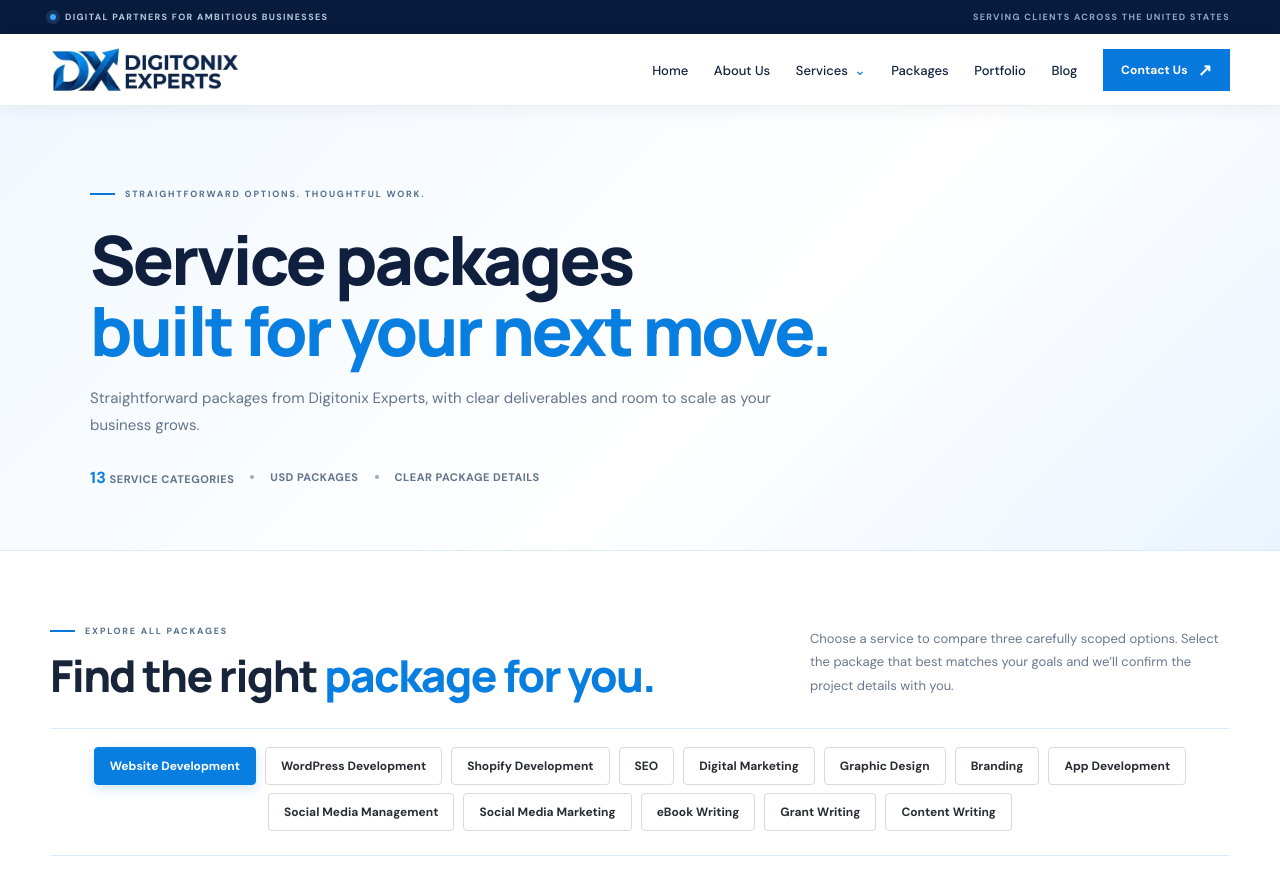
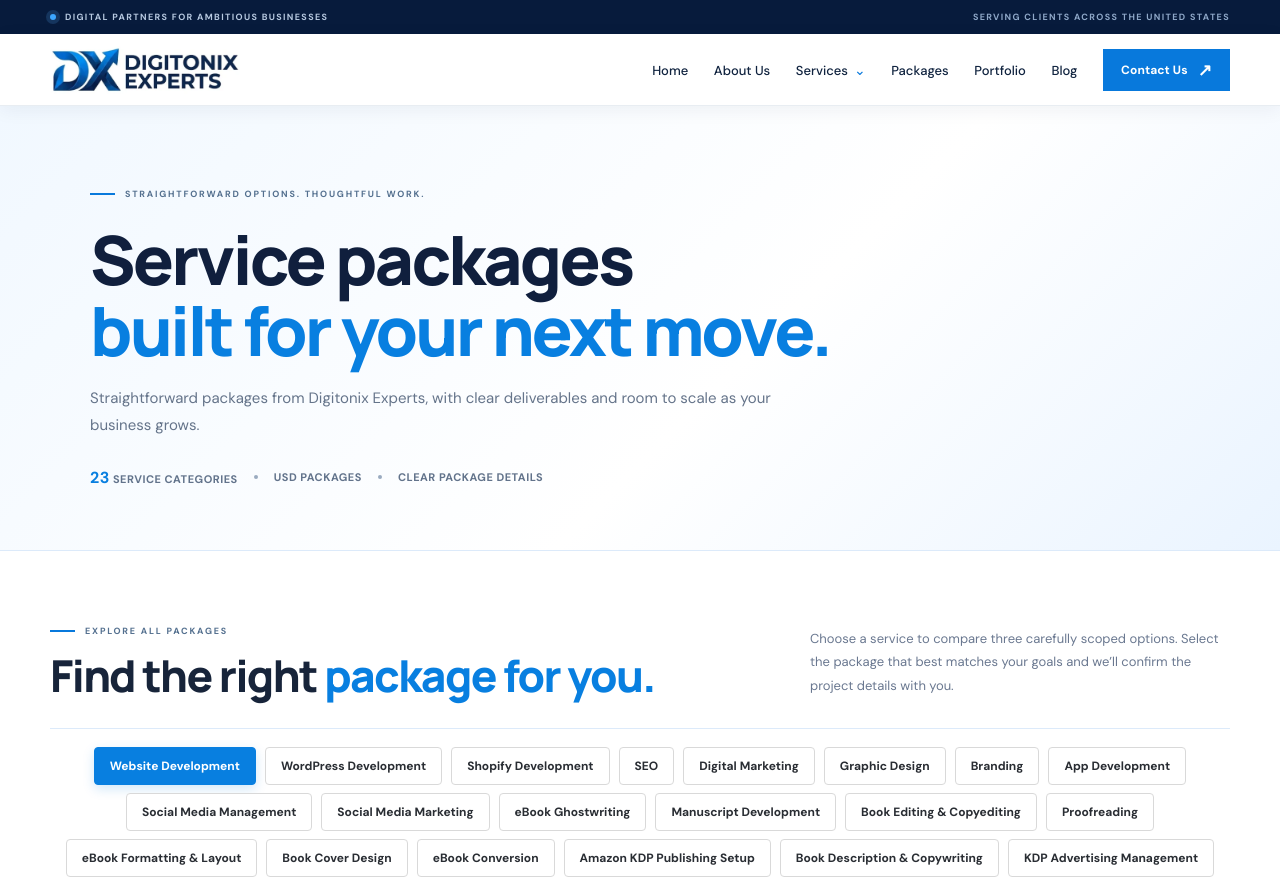
Before and after one commit to digitonixexperts/Digitonix-Experts, a Next.js app: page /packages in a window 1280 px wide. Shown: the top 883 px of the page. Built offline with nearby package versions, Linux system fonts and the light colour scheme.

Commit message:
Split eBook services into dedicated specialist packages

```diff
--- a/app/packages/page.tsx
+++ b/app/packages/page.tsx
@@ -48,10 +48,17 @@ const categories: Category[] = [
 {name:"Campaign Starter",price:"$399",cadence:"/ month",features:["One social ad platform","Campaign and audience research","Campaign setup","Up to 2 ad creative concepts","Pixel or tracking guidance","Weekly optimization checks","Monthly results report","Ad spend billed separately"]},
 {name:"Campaign Growth",price:"$799",cadence:"/ month",featured:true,features:["Up to 2 social ad platforms","Campaign funnel planning","Up to 4 ad creative concepts","Audience and retargeting setup","Conversion tracking guidance","Ongoing campaign optimization","A/B creative testing","Monthly performance review","Ad spend billed separately"]},
 {name:"Campaign Scale",price:"$1,499",cadence:"/ month",features:["Up to 3 social ad platforms","Multi-campaign strategy and management","Up to 8 ad creative variations","Advanced audience segmentation","Retargeting and lookalike strategy","Conversion tracking review","A/B testing and budget recommendations","Weekly optimization and monthly strategy call","Ad spend billed separately"]}]},
-{ name:"eBook Writing",note:"Well-structured digital books that communicate your expertise and ideas.",plans:[
-{name:"eBook Essentials",price:"$249",features:["Up to 3,000 words","Topic and outline development","Original writing and editing","Basic formatting for digital reading","One title and subtitle suggestion","2 revision rounds","Final editable document"]},
-{name:"eBook Professional",price:"$599",featured:true,features:["Up to 7,500 words","Research and detailed outline","Original chapter-by-chapter writing","Proofreading and editing","Clickable contents page","Basic eBook formatting","Cover concept direction","3 revision rounds"]},
-{name:"eBook Complete",price:"$1,099",features:["Up to 15,000 words","Topic research and content strategy","Original writing and structural editing","Proofreading and fact-check pass","Professional eBook layout","Cover design","EPUB and PDF-ready files","3 revision rounds"]}]},
+{ name:"eBook Ghostwriting",note:"Original book manuscripts written in your voice from your ideas, notes, interviews or outline.",plans:[{name:"Ghostwriting Starter",price:"$499",features:["Up to 3,000 original words","Discovery questionnaire and voice direction","Chapter outline before drafting","One revision round","Editable Word or Google Docs file"]},{name:"Ghostwriting Professional",price:"$1,299",featured:true,features:["Up to 8,000 original words","Research and structured chapter outline","Voice-matched chapter drafting","Progress check-in during writing","Two revision rounds","Editable manuscript handover"]},{name:"Ghostwriting Complete",price:"$2,499",features:["Up to 15,000 original words","In-depth planning and chapter architecture","Voice-matched writing and source integration","Two structured review milestones","Up to 3 revision rounds","Final editable manuscript"]}]},
+{ name:"Manuscript Development",note:"Turn notes, rough drafts and early concepts into a clear, coherent book manuscript.",plans:[{name:"Manuscript Review",price:"$299",features:["Review of up to 5,000 existing words","Structure and clarity assessment","Chapter order recommendations","Written editorial notes"]},{name:"Developmental Edit",price:"$799",featured:true,features:["Developmental review up to 15,000 words","Plot, argument or chapter structure feedback","Pacing, flow and audience-fit review","Chapter-by-chapter editorial letter","One follow-up review"]},{name:"Manuscript Intensive",price:"$1,499",features:["Developmental review up to 30,000 words","Detailed chapter-by-chapter assessment","Structure, consistency and reader journey review","Priority revision roadmap","Two review checkpoints"]}]},
+{ name:"Book Editing & Copyediting",note:"Improve sentence-level clarity, consistency, grammar and readability while preserving your voice.",plans:[{name:"Copyedit Starter",price:"$199",features:["Copyedit up to 5,000 words","Grammar, spelling and punctuation","Sentence clarity and consistency","Tracked changes in Word"]},{name:"Copyedit Professional",price:"$499",featured:true,features:["Copyedit up to 15,000 words","Grammar, syntax and usage review","Consistency of names, terms and formatting","Light repetition and readability edits","Tracked changes and editorial notes"]},{name:"Copyedit Complete",price:"$899",features:["Copyedit up to 30,000 words","Detailed sentence-level editing","Style sheet for names and terminology","Consistency and continuity checks","Tracked changes and summary report"]}]},
+{ name:"Proofreading",note:"A final quality-control pass after editing and layout to catch surface-level errors.",plans:[{name:"Proofread Starter",price:"$99",features:["Proofread up to 5,000 words","Spelling and punctuation check","Grammar and typo corrections"]},{name:"Proofread Professional",price:"$249",featured:true,features:["Proofread up to 15,000 words","Grammar, punctuation and typographical checks","Consistency of headings and terminology","Comments for unclear passages"]},{name:"Proofread Complete",price:"$449",features:["Proofread up to 30,000 words","Detailed final language check","Cross-check headings and contents","Layout text review on supplied PDF","Correction summary"]}]},
+{ name:"eBook Formatting & Layout",note:"Reader-friendly digital interiors with clean typography, navigation and consistent chapter styling.",plans:[{name:"eBook Format Starter",price:"$149",features:["Format up to 10,000 words","Clean chapter and heading styles","Clickable table of contents","EPUB-ready layout"]},{name:"eBook Format Professional",price:"$299",featured:true,features:["Format up to 25,000 words","Professional typography and spacing","Clickable contents and navigation","Chapter openers and page styling","EPUB and PDF editions"]},{name:"eBook Format Complete",price:"$499",features:["Format up to 50,000 words","Custom interior layout and styling","Clickable navigation and linked contents","Image and table placement for supplied assets","Reflowable EPUB plus print-ready PDF interior"]}]},
+{ name:"Book Cover Design",note:"Distinctive front covers and complete wrap designs prepared for your chosen publishing format.",plans:[{name:"Cover Design Starter",price:"$149",features:["One front-cover concept","Typography and color direction","Web-ready JPG/PNG export","Two revision rounds"]},{name:"Cover Design Professional",price:"$299",featured:true,features:["Two initial front-cover directions","Custom title and author typography","Front, spine and back cover layout","KDP template sizing using final page count","Print PDF and eBook JPG exports"]},{name:"Cover Design Complete",price:"$499",features:["Three creative cover directions","Premium front, spine and back cover design","eBook thumbnail optimization","Print wrap prepared to supplied printer specs","Source file and final export package"]}]},
+{ name:"eBook Conversion",note:"Prepare approved manuscripts and layouts for the digital formats required by your distribution channels.",plans:[{name:"Conversion Starter",price:"$99",features:["Convert one supplied clean manuscript","EPUB file export","Basic navigation and metadata","One device preview check"]},{name:"Conversion Professional",price:"$199",featured:true,features:["Reflowable EPUB production","Clickable contents and navigation","Image and hyperlink checks","Metadata and front/back matter setup","Cross-device preview checks"]},{name:"Conversion Complete",price:"$349",features:["Convert manuscript up to 50,000 words","EPUB plus accessible PDF edition","Navigation, links and image checks","Metadata and front/back matter setup","Validation and multi-device QA"]}]},
+{ name:"Amazon KDP Publishing Setup",note:"Prepare your book listing and files for a smooth Amazon Kindle Direct Publishing upload.",plans:[{name:"KDP Setup Starter",price:"$149",features:["One Kindle eBook title setup","File and cover specification check","Title, subtitle and author metadata entry","Keyword and category guidance"]},{name:"KDP Setup Professional",price:"$299",featured:true,features:["One Kindle eBook listing setup","Manuscript and cover upload assistance","Book description formatting","Keyword and category research","Previewer review and issue checklist"]},{name:"KDP Setup Complete",price:"$499",features:["One eBook and one paperback setup","Interior and cover file preflight","Metadata, description and keyword research","Category and pricing recommendations","Preview checks and upload support"]}]},
+{ name:"Book Description & Copywriting",note:"Persuasive book sales copy that helps readers understand why your book matters.",plans:[{name:"Book Copy Starter",price:"$99",features:["One book description up to 250 words","Reader and genre positioning","One short author bio","Two revision rounds"]},{name:"Book Copy Professional",price:"$199",featured:true,features:["Book description up to 400 words","Retail-page hook and benefit-led copy","Short and long description versions","Author bio up to 150 words","Keyword phrase suggestions"]},{name:"Book Copy Complete",price:"$349",features:["Long and short book descriptions","Author bio and series description","A+ content copy outline (design not included)","Launch email announcement copy","Reader-focused positioning notes"]}]},
+{ name:"KDP Advertising Management",note:"Amazon Ads campaign setup and ongoing optimization for eligible KDP titles.",plans:[{name:"KDP Ads Setup",price:"$199",features:["One book advertising account review","Keyword and product targeting research","Up to 2 Sponsored Products campaigns","Initial bid and budget recommendations","Ad spend paid directly by client"]},{name:"KDP Ads Growth",price:"$399",featured:true,features:["Management of up to 4 campaigns","Keyword harvesting and negative targeting","Bid and budget optimization","Search term review","Monthly performance report","Ad spend paid directly by client"]},{name:"KDP Ads Scale",price:"$699",features:["Management of up to 8 campaigns","Sponsored Products campaign optimization","Keyword, category and product targeting","Search term and placement analysis","Structured testing and budget pacing","Bi-weekly optimization review","Ad spend paid directly by client"]}]},
+{ name:"Book Launch Marketing",note:"A coordinated launch toolkit to introduce your title to the right readers and build early awareness.",plans:[{name:"Launch Starter",price:"$249",features:["One launch timeline and checklist","Three social media launch graphics","One launch announcement email","Retail-page readiness review"]},{name:"Launch Professional",price:"$499",featured:true,features:["Launch plan for one book","Six social media creative assets","Two promotional email drafts","Reader outreach and review-request templates","Launch calendar and posting guide"]},{name:"Launch Campaign",price:"$899",features:["Four-week launch campaign plan","Ten social media creative assets","Three promotional email drafts","Author platform content plan","Influencer and reviewer outreach templates","Campaign tracking sheet"]}]},
 { name:"Grant Writing",note:"Clear, persuasive grant documents aligned with funder requirements.",plans:[
 {name:"Grant Review",price:"$299",features:["Review of one grant opportunity","Eligibility and requirement checklist","Review of existing proposal materials","Gap and improvement recommendations","One consultation session","Written review summary"]},
 {name:"Grant Proposal",price:"$899",featured:true,features:["One grant application narrative","Funder and guideline review","Project description and needs statement","Goals, outcomes and impact narrative","Editing for clarity and alignment","One revision round","Submission-readiness checklist"]},
```
